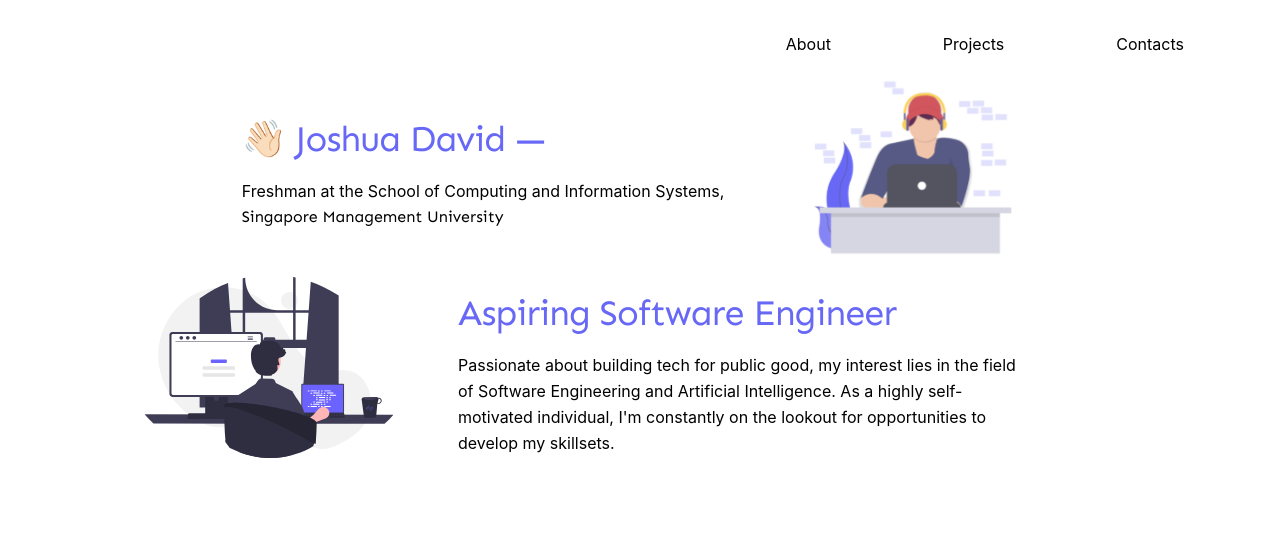
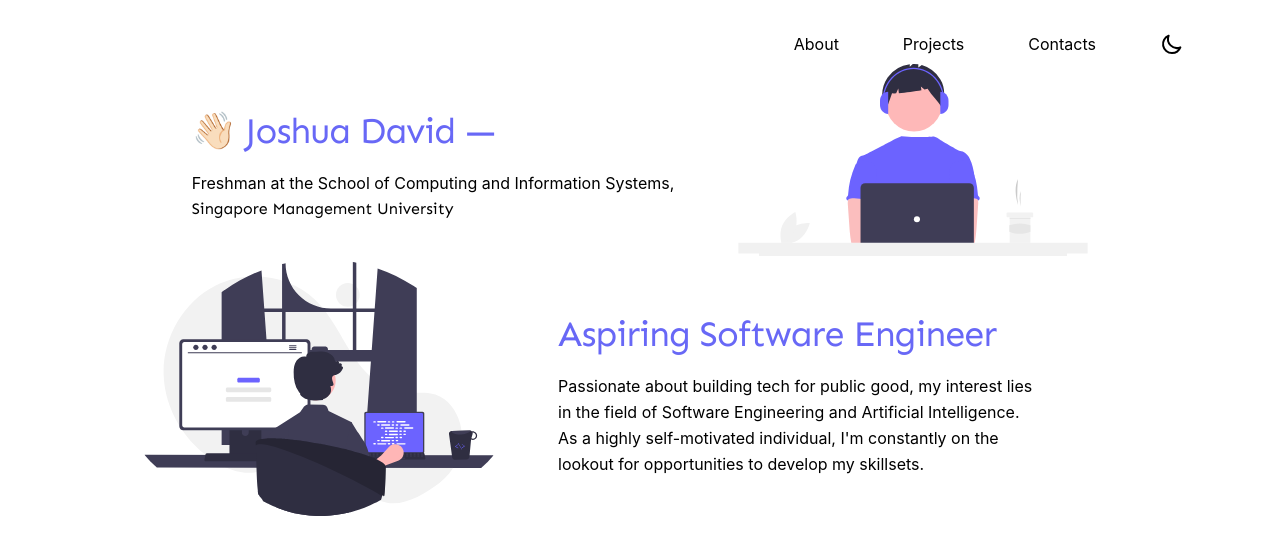
Before and after one commit to joshuadavidang/joshua-david-legacy, a Next.js app: page / in a window 1280 px wide. Shown: the top 554 px of the page. Built offline with nearby package versions, Linux system fonts and the light colour scheme.

Commit message:
ui update

```diff
--- /dev/null
+++ b/components/DarkMode.jsx
@@ -0,0 +1,47 @@
+export default function DarkMode(props) {
+  const { isDark, toggleToDark } = props;
+
+  return (
+    <div onClick={toggleToDark} className="cursor-pointer">
+      {isDark ? (
+        <>
+          <span>
+            {/* Sun */}
+            <svg
+              xmlns="http://www.w3.org/2000/svg"
+              className="h-6 w-6"
+              fill="none"
+              viewBox="0 0 24 24"
+              stroke="currentColor"
+              strokeWidth="2"
+            >
+              <path
+                strokeLinecap="round"
+                strokeLinejoin="round"
+                d="M12 3v1m0 16v1m9-9h-1M4 12H3m15.364 6.364l-.707-.707M6.343 6.343l-.707-.707m12.728 0l-.707.707M6.343 17.657l-.707.707M16 12a4 4 0 11-8 0 4 4 0 018 0z"
+              />
+            </svg>
+          </span>{" "}
+        </>
+      ) : (
+        <>
+          {/* Moon */}
+          <svg
+            xmlns="http://www.w3.org/2000/svg"
+            className="h-6 w-6"
+            fill="none"
+            viewBox="0 0 24 24"
+            stroke="currentColor"
+            strokeWidth="2"
+          >
+            <path
+              strokeLinecap="round"
+              strokeLinejoin="round"
+              d="M20.354 15.354A9 9 0 018.646 3.646 9.003 9.003 0 0012 21a9.003 9.003 0 008.354-5.646z"
+            />
+          </svg>
+        </>
+      )}
+    </div>
+  );
+}
--- a/components/LandingPage.jsx
+++ b/components/LandingPage.jsx
@@ -21,13 +21,13 @@
         </div>
 
         <span className="hidden md:block">
-          <Image src={Coding} alt="coding" width="250" />
+          <Image src={Coding} alt="coding" width="350" />
         </span>
       </Post>
 
       <Post>
         <span className="hidden md:block">
-          <Image src={CodingII} alt="coding" width="250" />
+          <Image src={CodingII} alt="coding" width="350" />
         </span>
 
         <div className="flex flex-col">
--- a/components/NavBar.jsx
+++ b/components/NavBar.jsx
@@ -1,12 +1,15 @@
 import Link from "next/link";
+import DarkMode from "./DarkMode";
 
-export default function NavBar() {
+export default function NavBar(props) {
+  const { toggleToDark } = props;
   return (
     <>
-      <div className="bg-white p-8 flex justify-end flex-row gap-28 pr-24 w-screen">
+      <div className="bg-white p-8 flex justify-end flex-row gap-16 pr-24 w-screen">
         <Link href="/">About</Link>
         <Link href="/">Projects</Link>
         <Link href="/">Contacts</Link>
+        <DarkMode toggleToDark={toggleToDark} />
       </div>
     </>
   );
--- a/pages/index.js
+++ b/pages/index.js
@@ -1,8 +1,26 @@
 import Head from "next/head";
+import { useEffect, useState } from "react";
 import LandingPage from "../components/LandingPage";
 import NavBar from "../components/NavBar";
 
 export default function Home() {
+  const [isDark, setIsDark] = useState(true);
+
+  // useEffect(() => {
+  //   if (window.matchMedia("(prefers-color-scheme: dark)").matches) {
+  //     console.log("Dark mode enabled on system");
+  //     setIsDark(true);
+  //     document.documentElement.classList.add("dark");
+  //   } else {
+  //     setIsDark(false);
+  //     document.documentElement.classList.remove("dark");
+  //   }
+  // }, []);
+
+  const toggleToDark = () => {
+    setIsDark(!isDark);
+  };
+
   return (
     <>
       <Head>
@@ -13,7 +31,7 @@
 
       <div className="relative">
         <header className="fixed hidden md:block">
-          <NavBar />
+          <NavBar isDark={isDark} toggleToDark={toggleToDark} />
         </header>
 
         <main className="md:px-36 md:py-16 h-screen w-screen">
--- a/tailwind.config.js
+++ b/tailwind.config.js
@@ -1,5 +1,6 @@
 /** @type {import('tailwindcss').Config} */
 module.exports = {
+  darkMode: "class",
   content: [
     "./pages/**/*.{js,ts,jsx,tsx}",
     "./components/**/*.{js,ts,jsx,tsx}",
```
Also changed, not shown: public/assets/images/Coding.svg.
